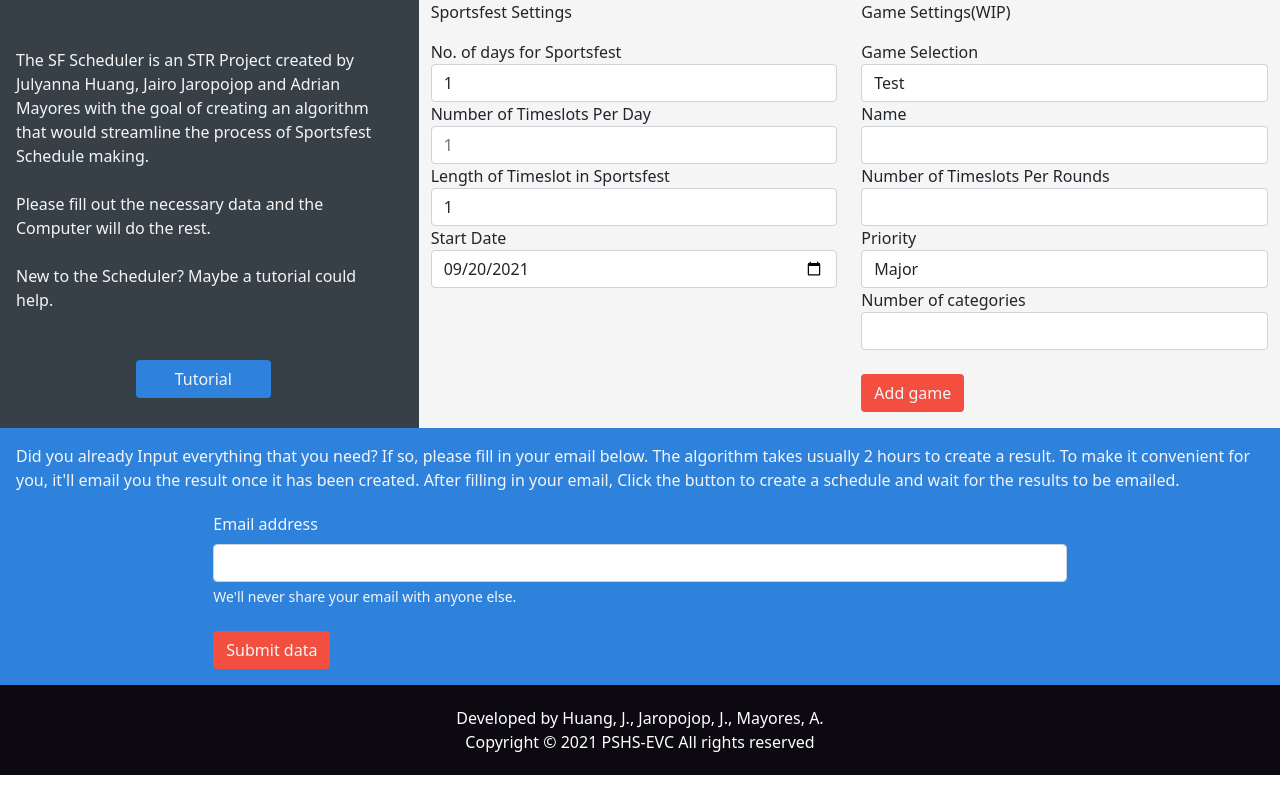
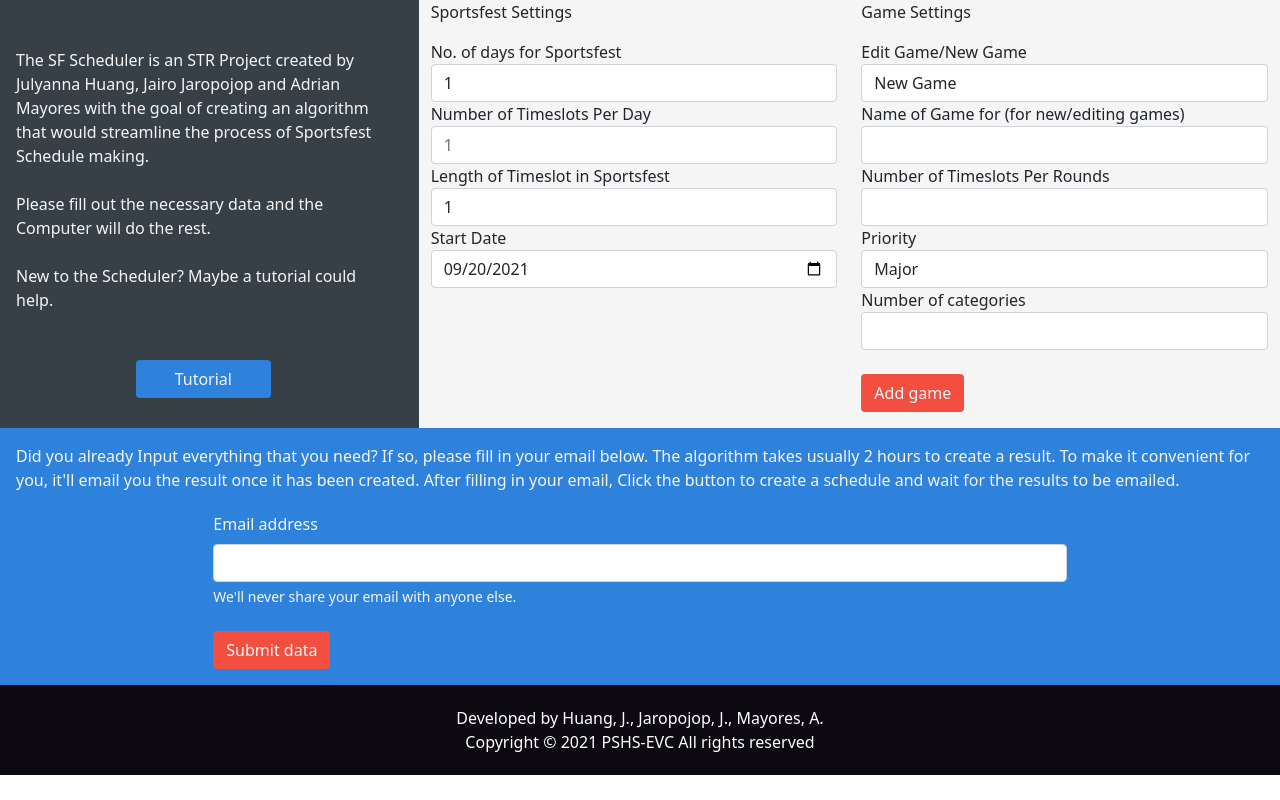
Before and after one commit to lawrencetheabhorrence/SF-Scheduler-Webclient-Svelte, a Svelte app: page / in a window 1280 px wide. Built offline with nearby package versions, Linux system fonts and the light colour scheme.

Commit message:
minor design changes

```diff
--- a/src/App.svelte
+++ b/src/App.svelte
@@ -12,7 +12,7 @@
   let games_var;
   let game_names;
   games.subscribe(g => {games_var = g; game_names = games_var.map(a => a.name);})
-  let current_game = "Test"
+  let current_game = "New Game"
   let current_game_name;
   let current_timeslots_per_round;
   let current_priority;
@@ -207,19 +207,19 @@
 
 
       <div class="forms col-sm-12 col-md-4 pb-3">
-        <p>Game Settings(WIP)</p>
+        <p>Game Settings</p>
         <div class="form-group">
-          <label for="game-selection">Game Selection</label>
+          <label for="game-selection">Edit Game/New Game</label>
           <select class="form-control" id="game-selection" bind:value={current_game} on:change={clearGameData}>
+            <option>New Game</option>
             {#each game_names as g}
               <option>{g}</option>
             {/each}
-            <option>New Game</option>
           </select>
         </div>
 
         <div class="form-group">
-          <label for="game-name">Name</label>
+          <label for="game-name">Name of Game for (for new/editing games)</label>
           <input type="text" class="form-control" id="game-name" bind:value={current_game_name}/>
         </div>
 
--- a/src/store.js
+++ b/src/store.js
@@ -7,9 +7,4 @@ export const sf = writable({
   start_date: "2021-09-20"
 })
 
-export const games = writable([{
-  name: 'Test',
-  n_timeslots_round: 1,
-  priority: 'Major',
-  n_categories: 3
-}])
+export const games = writable([])
```
